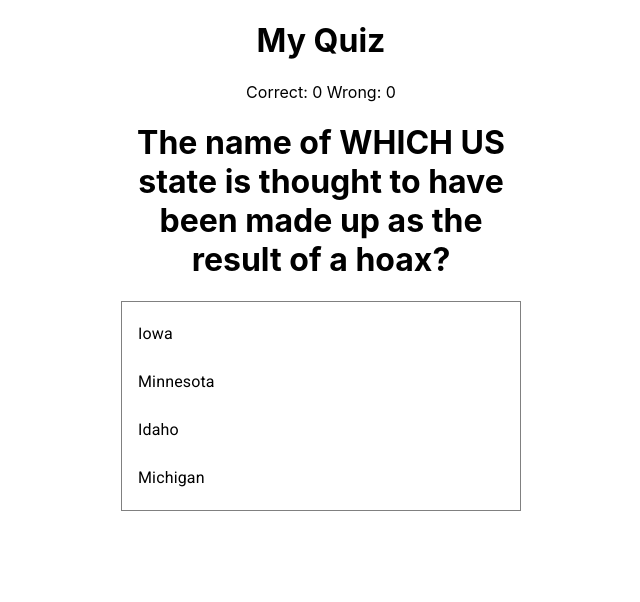
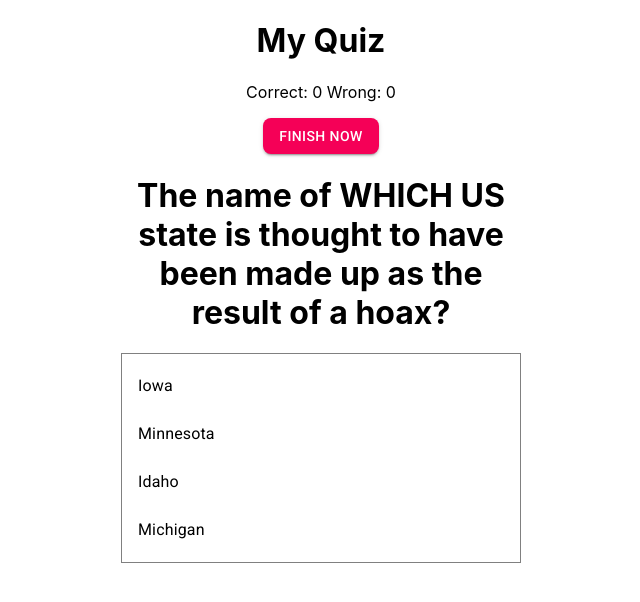
Before and after one commit to webbeast2019/react-trivia, a React (Create React App) app: page /question in a window 1280 px wide. Shown: the top 602 px of the page, without its empty margins (319-959 px from the left). Built offline with nearby package versions, Linux system fonts and the light colour scheme.

Commit message:
add router

```diff
--- a/src/components/Header.tsx
+++ b/src/components/Header.tsx
@@ -1,5 +1,7 @@
 import React from 'react';
 import {connect} from 'react-redux';
+import {Link} from 'react-router-dom';
+import {Button} from '@material-ui/core';
 
 interface IProps {
   correct: number;
@@ -11,6 +13,11 @@
     <div>
       <h1>My Quiz</h1>
       <p>Correct: {correct}  Wrong: {wrong}</p>
+      <Link to="/summary">
+        <Button variant="contained" color="secondary">
+          finish now
+        </Button>
+      </Link>
     </div>
   );
 };
--- a/src/pages/SummaryPage.tsx
+++ b/src/pages/SummaryPage.tsx
@@ -2,6 +2,7 @@
 import {connect} from 'react-redux';
 import {Dispatch} from 'redux';
 import {Button} from '@material-ui/core';
+import {Link} from 'react-router-dom';
 
 interface IProps {
   correct: number;
@@ -24,9 +25,11 @@
         (correct === total) &&
         <p>{getRandomAllCorrectMessage()}!</p>
       }
-      <Button variant="contained" color="primary" onClick={onStartAgain}>
-        Try again
-      </Button>
+      <Link to="/">
+        <Button variant="contained" color="primary" onClick={onStartAgain}>
+          Try again
+        </Button>
+      </Link>
     </div>
   );
 };
@@ -38,7 +41,7 @@
 
 const mapDispatchToProps = (dispatch: Dispatch) => ({
   onStartAgain: () => {
-    dispatch({type:'RESET_VIEW'});
+    // dispatch({type:'RESET_VIEW'});
     dispatch({type:'RESET_SCORE'});
   }
 });
```
